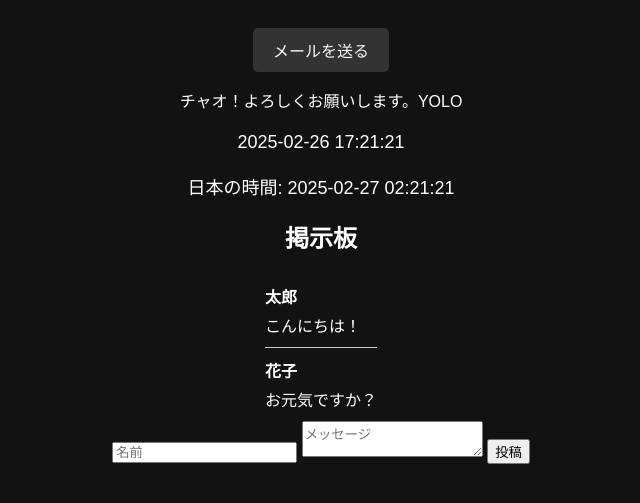
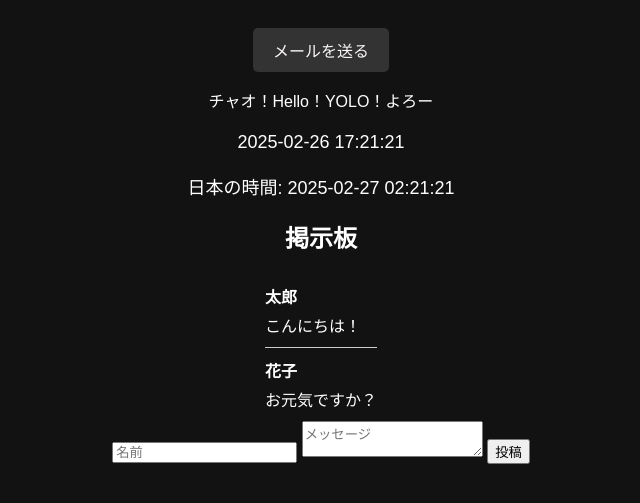
Before and after one commit to 1111111k/5, a plain HTML site: page index.html in a window 1280 px wide. Shown: the part 199-702 px from the top of the page, without its empty margins (319-959 px from the left). Drawn offline with Linux system fonts and the light colour scheme.

Commit message:
Update index.html

```diff
--- a/index.html
+++ b/index.html
@@ -57,7 +57,7 @@
     <div class="profile-container">
         <h1>1111111k</h1>
         <a href="mailto:rarity.spawns_5q@icloud.com" class="email-button">メールを送る</a>
-        <p>チャオ！よろしくお願いします。YOLO</p>
+        <p>チャオ！Hello！YOLO！よろー</p>
         <div id="current-datetime"></div>
         <div id="japan-datetime"></div>
     </div>
```
